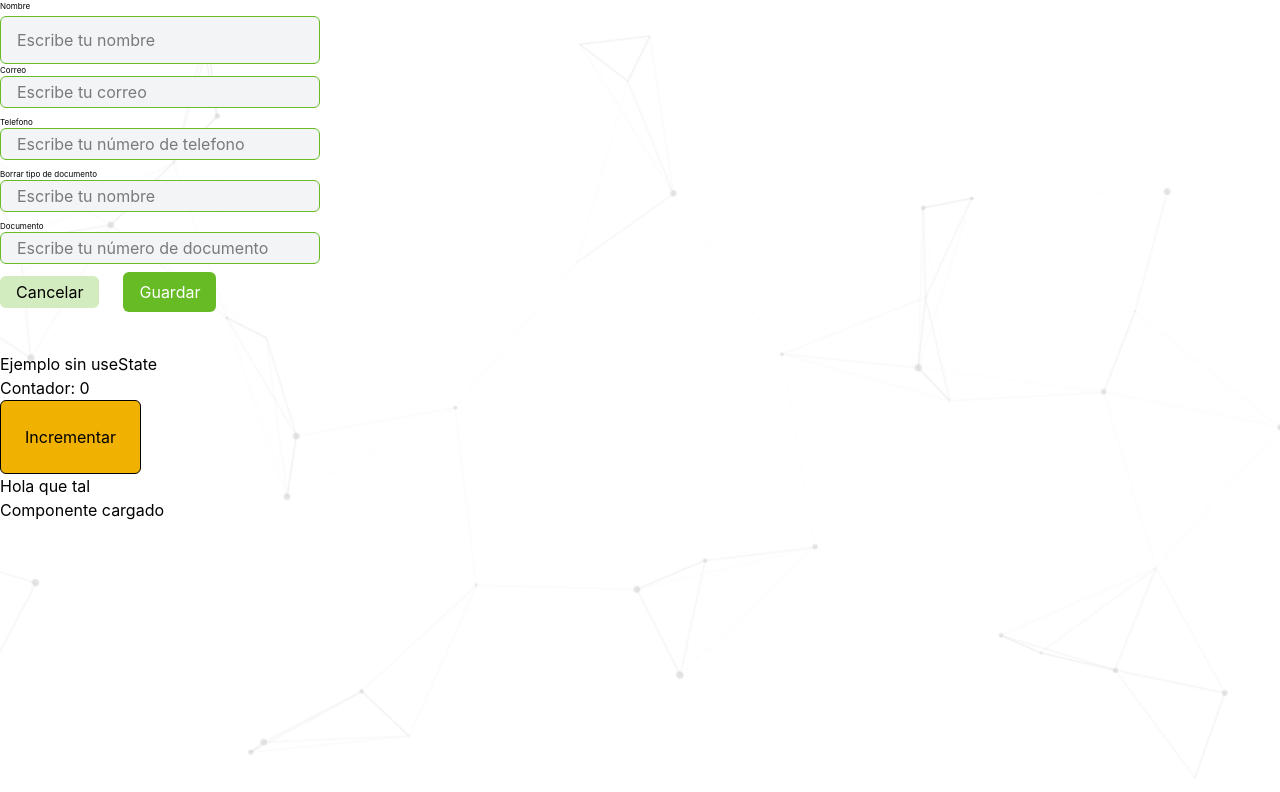
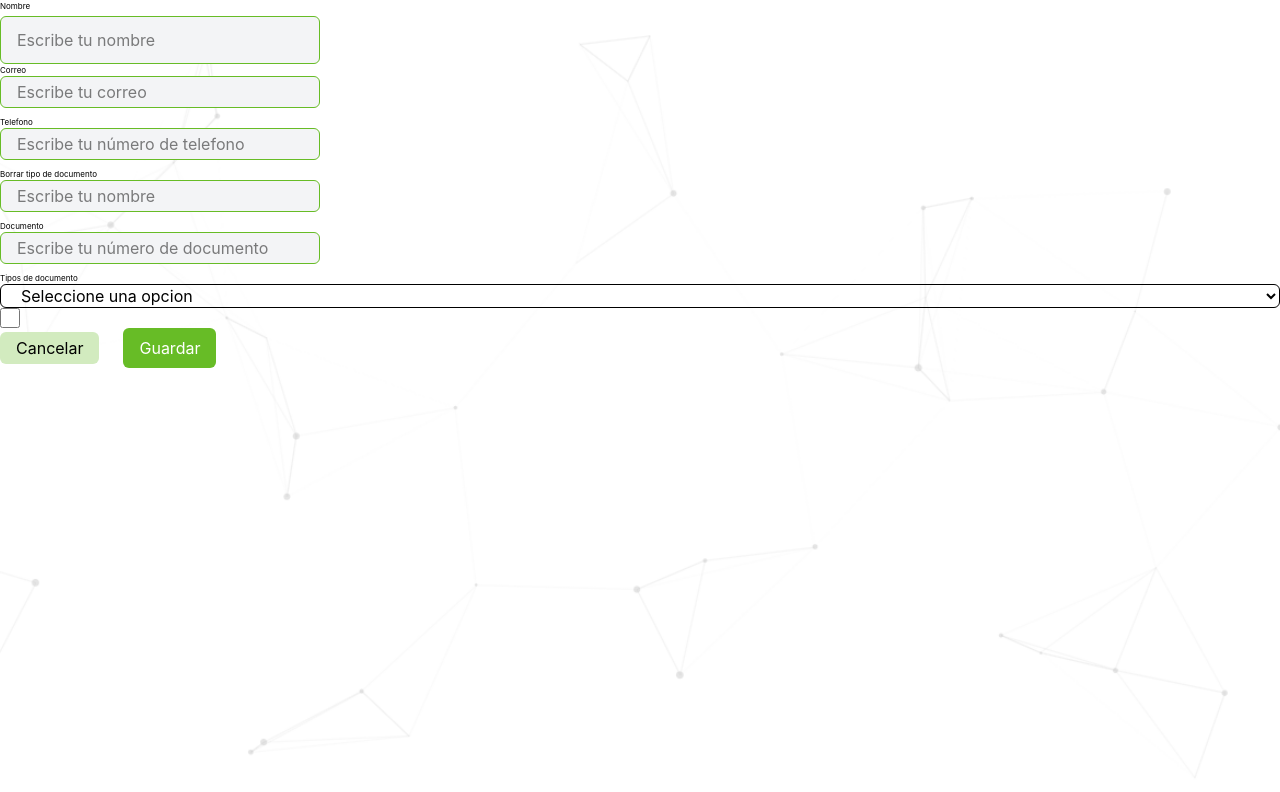
Before and after one commit to Yellownight-bit/3172293-react-in-class, a React (Vite) app: page /auth in a window 1280 px wide. Shown: the top 792 px of the page. Built offline with nearby package versions, Linux system fonts and the light colour scheme.

Commit message:
feat(componentes): creación de componentes select y checkbox

```diff
--- /dev/null
+++ b/src/data/selects/documentTypes.json
@@ -0,0 +1,18 @@
+[
+    {
+        "id":"CC",
+        "label":"Cédula de ciudadania"
+    },
+    {
+        "id":"TI",
+        "label":"Tarjeta de identidad"
+    },
+    {
+        "id":"PPT",
+        "label":"Permiso por Protección Temporal"
+    },
+    {
+        "id":"PEP",
+        "label":"Permiso Especial de Permanencia"
+    }
+]
--- /dev/null
+++ b/src/features/users/components/UserRegisterForm.jsx
@@ -0,0 +1,163 @@
+// UserRegisterForm  componente para registrar un usuario
+
+import { useState, useEffect } from "react"
+import { Input, Select, Checkbox, Button} from "@/shared";
+import { getDocumentTypes } from "@/services/selectService";
+
+export default function UserRegisterForm (){
+
+    const [formData, setFormData] = useState({
+        userName: "",
+        userEmail: "",
+        userPhone: "",
+        userDocumentType: "",
+        userDocumentNumber: "",
+        userPassword: "",
+        userImage: [],
+
+        //Flags booleanos
+        isStaff: false,
+        isActive: true,
+        isSuperUser: false,
+    });
+
+    const handleChange = (e) => {
+        // Se obtiene el nombre del campo y su valor
+        const { name, value, type, checked } = e.target;
+
+        setFormData((prev) => ({
+            //Se copian todos los valores anteriores del estado
+            ...prev,
+
+            //Se actualiza unicamente lo que cambio
+            [name]: type === "checkbox" ? checked : value,
+        }));
+    };
+
+    const handleSubmit = async (e) => {
+    //Evita que el formulario recargue la página
+    e.preventDefault();
+
+    //Validamos los datos del formulario contra el esquema Zod
+    //safeParse No lanza excepción, retorna un objeto controlado
+    const result = userSchema. safeParse(formData);
+
+    //Verificar en consola si el esquema esta funcionando correctamente
+    //console.log(result)
+
+    //Si la validación falla
+    if(!result.sucess) {
+        //Objeto donde almacenaremos los errores por campo
+        const fieldErrors = {};
+
+        //Recorremos cada error generado por Zod
+        result.error.issues.forEach((issue) => {
+            //issue.path[0] corresponde al nombre del campo
+            //issue.message contiene el mensaje de error definido en el schema
+            fieldErrors[issue.path[0]] = issue.message;
+        });
+
+        //Actualiza,ps eñ estado de errorees para mostratlos en la UI
+        setErrors(fieldErrors);
+
+        //Cortamos la ejecución: NO se envia nada al backend
+
+        return;
+    }
+
+    //Si la validación pasa, limpiamos errores previos
+    setErrors({});
+    }
+
+    const [documentTypes, setDocumentTypes] = useState([])
+
+     useEffect(() => {
+        getDocumentTypes().then(setDocumentTypes);
+      },[])
+
+    return(
+        <div>
+            <Input
+            label="Nombre"
+            type="text"
+            placeholder="Ingresa su nombre"
+            htmlFor= "user-name"
+            />
+            <Input
+            label="Correo"
+            type="email"
+            placeholder="Escribe tu correo electronico"
+            htmlFor= "user-email"
+            />
+            <Input
+            label="Teléfono"
+            type="tel"
+            placeholder="Escribe tu número de teléfono"
+            htmlFor= "user-phone"
+            />
+            <Select
+              label= "Tipos de documento"
+              name="userDocumentTypes"
+              htmlFor="userDocumentTypes"
+              options={documentTypes}
+            />
+            <Input
+            label="Documento"
+            type="text"
+            placeholder="Escribe tu número de documento"
+            htmlFor= "user-document-number"
+            />
+            <Input
+            label="Contraseña"
+            type="password"
+            placeholder="Escribe tu contraseña"
+            htmlFor= "user-password"
+            />
+
+            {/* checkbox */}
+            <Checkbox
+                id="isSuperUser"
+                name="isSuperUser"
+                label="Es super usuario"
+                checked={formData.isSuperUser}
+                onChange={handleChange}
+            />
+            <Checkbox
+                id="isStaff"
+                name="isStaff"
+                label="Es staff"
+                checked={formData.isStaff}
+                onChange={handleChange}
+            />
+            <Checkbox
+                id="isActive"
+                name="isActive"
+                label="Esta activo"
+                checked={formData.isActive}
+                onChange={handleChange}
+            />
+
+            {/*Actions*/}
+            <div className="flex gap-6 items-center" >
+
+               <Button
+                variant= "secondary"
+                size= "sm"
+                type= "button"
+                onClick={() => console.log("Se oprimio el cancelar")}
+
+              >Cancelar
+              </Button>
+
+              <Button
+                variant= "primary"
+                size= "md"
+                type= "sumbit"
+                onClick={() => console.log("Se oprimio el submit")}
+
+              >Guardar
+              </Button>
+            </div>
+        </div>
+    )
+}
--- /dev/null
+++ b/src/services/selectService.js
@@ -0,0 +1,6 @@
+// selectService.js
+
+export async function getDocumentTypes() {
+    const res = await fetch("/src/data/selects/documentTypes.json")
+    return res.json();
+}
--- a/src/shared/components/Checkbox.jsx
+++ b/src/shared/components/Checkbox.jsx
@@ -0,0 +1,39 @@
+export default function Checkbox({
+    id,                   //Identificador unico (necesario para accesisibilidad)
+    name,                 //Nombre del campo (util para formulario)
+    label,                //Texto visible asociado al checkbox
+    checked = false,      //Estado controlado del checkbox
+    onChange,             //Funcion que maneja el cambio de estado
+    disabled = false,     //Indica si el checkbox esta habilitado
+    className = "",       //Clases adicionales para personalización
+}) {
+
+    return (
+        <label
+            htmlFor={id}
+            className={`
+                    flex items-center gap-2
+                    text-sm
+                    cursor-printer
+                    ${disabled ? "opacity-50 cursor-not-allowed" : ""}
+                    ${className}
+
+            `}
+        >
+
+            {/* Input del checkbox*/}
+            <input
+                id={id}
+                name={name}
+                type="checkbox"
+                checked={checked}
+                disabled={disabled}
+                onChange={onChange}
+                className="w-5 h-5"
+            />
+
+            {/*texto del checkbox*/}
+            <span>{label}</span>
+        </label>
+    )
+}
--- /dev/null
+++ b/src/shared/components/CounterEffect.jsx
@@ -0,0 +1,32 @@
+// componente CounterEffect objetivo de esta actividad:
+// Entender que useEffect se vuelve a ejercutar cuando camboa una dependencia
+
+import { useEffect, useState } from "react";
+
+export default function CounterEffect(){
+
+    // Se crea el estado
+    const [count, setCount] = useState(0)
+    const [message, setMessage] = useState("El contador no ha cambiado")
+
+    // Se crea el efecto
+    useEffect(() => {
+        if (count=== 0) {
+            setMessage("El contador no ha cambiado");
+        }
+        else{
+            setMessage(`El contador cambio a: ${count}`)
+        }
+
+    },[count])
+
+    return (
+        <div>
+            <h2>{count}</h2>
+            <p>{message}</p>
+
+            <button onClick={() => setCount(count + 1)} className="border p-6 bg-green-300">Incrementar Efecto</button>
+
+        </div>
+    )
+}
--- a/src/shared/components/Select.jsx
+++ b/src/shared/components/Select.jsx
@@ -0,0 +1,53 @@
+// Componente select
+
+export default function Select({
+
+    label,
+    htmlFor,
+    name,
+    options = [],
+}){
+    return (
+        <div>
+            {/*Label solo se muestra su es truthy es uno lógico */}
+            {label && (
+                <label
+                 htmlFor={htmlFor}
+                 className="
+                    block
+                    text-caption
+                    text-secondary
+                    "
+                >
+                 {label}
+                </label>
+            )}
+
+            {/* Select */}
+            <select
+                name={name}
+                id="htmlFor"
+                className="
+                    w-full
+                    h12
+                    rounded-md
+                    border
+                    px-4
+
+                    hover:border
+                    hover:border-2
+                    hover:border-focus-border
+                    "
+            >
+
+                <option value="">Seleccione una opcion</option>
+
+                {options.map((opt) => (
+                    <option key ={opt.value} value={opt.value}>
+                      {opt.label}
+                    </option>
+                ))}
+            </select>
+        </div>
+    )
+}
--- a/src/shared/index.js
+++ b/src/shared/index.js
@@ -8,3 +8,6 @@ export {default as Button} from "./components/Button";
 export {default as DeteleCounter2} from "./components/DeleteCounter2";
 
 export {default as EffectDemo} from "./components/EffectDemo";
+export {default as CounterEffect} from "./components/CounterEffect";
+export {default as Select } from "./components/Select"
+export {default as Checkbox } from "./components/Checkbox"
--- a/src/shared/layouts/AuthLayout.jsx
+++ b/src/shared/layouts/AuthLayout.jsx
@@ -1,11 +1,21 @@
+import { useState, useEffect } from "react";
 import { Outlet } from "react-router-dom";
 import authBg from "@/assets/images/bg-1.png";
-import { Input } from "@/shared";
-import { Button } from "@/shared";
-import DeleteCounter2 from "../components/DeleteCounter2";
-import EffectDemo from "../components/EffectDemo";
+import { Input,
+         Button,
+         Select,
+         Checkbox } from "@/shared";
+import { getDocumentTypes } from "../../services/selectService";
 
 export default function AuthLayout() {
+
+  //Estado para los tipos de documentis
+  const [documentTypes, setDocumentTypes] = useState ([])
+
+  useEffect(() => {
+    getDocumentTypes().then(setDocumentTypes);
+  },[])
+
   return (
     <>
       <div
@@ -49,6 +59,14 @@ export default function AuthLayout() {
             placeholder="Escribe tu número de documento"
             htmlFor= "user-document-number"
             />
+           <Select
+              label= "Tipos de documento"
+              name="userDocumentTypes"
+              htmlFor="userDocumentTypes"
+              options={documentTypes}
+            />
+
+          <Checkbox/>
 
 
             {/*Actions*/}
@@ -75,15 +93,6 @@ export default function AuthLayout() {
 
             {/*Implementacion del estado useState*/}
 
-          <div className="mt-10">
-            <h1>Ejemplo sin useState</h1>
-            <DeleteCounter2/>
-
-          </div>
-
-            <h1>Hola que tal</h1>
-
-            <EffectDemo/>
           <Outlet />
         </main>
       </div>
```
